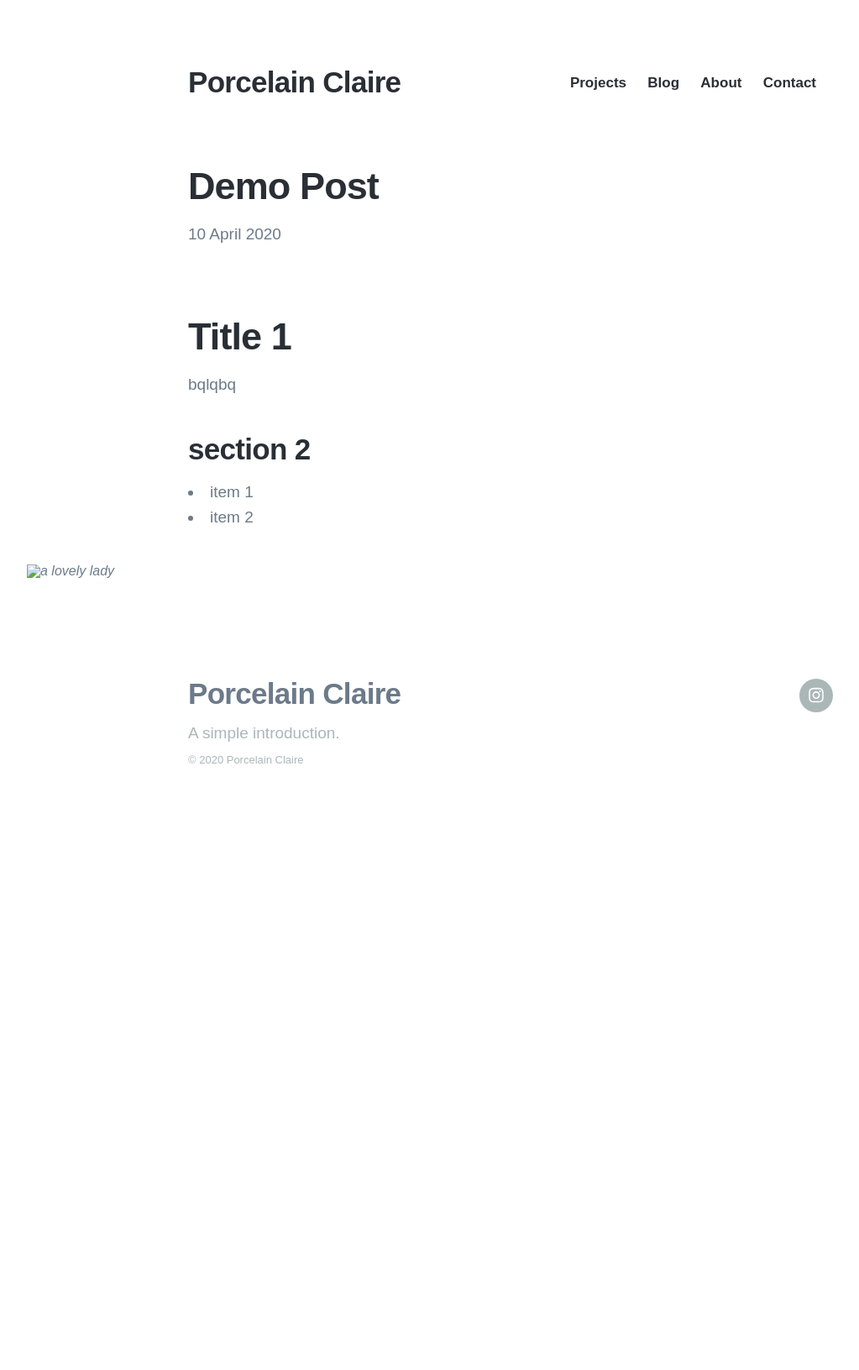
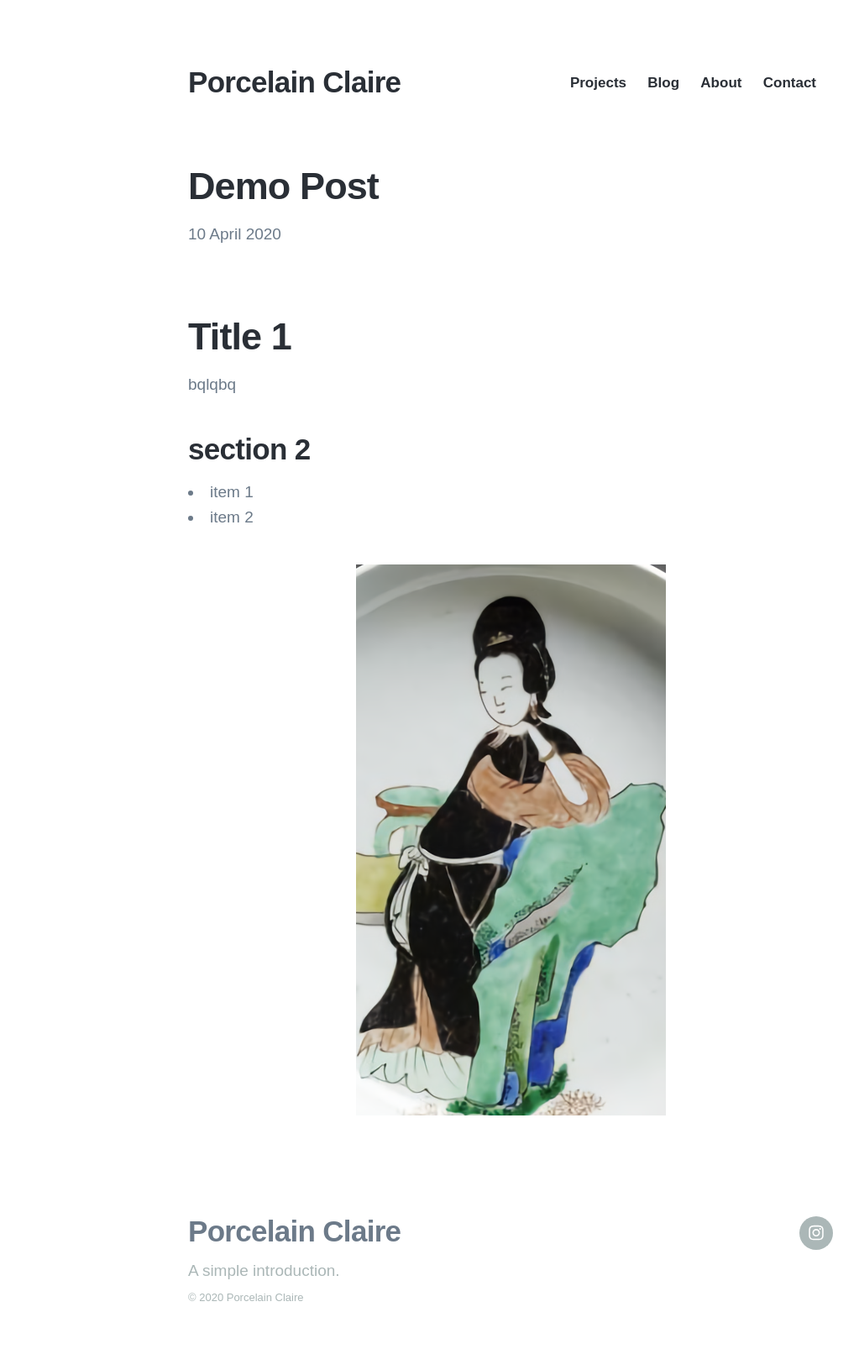
Before and after one commit to porcelainclaire/porcelainclaire.github.io, a Jekyll site: the page built from _posts/2020-04-10-test-post.md, in a window 1280 px wide. Shown: the whole page at 84% size, without its empty margins (32-1055 px from the left). Built offline with Jekyll 4.4.1, drawn with Linux system fonts in a browser that asks for light colours; nearby versions of some CDN libraries; some web fonts are replaced; before the commit the page ends 991 px from its top, so only the background shows below that.

Commit message:
Make picture show in the center
modified:   _sass/_reset.scss

```diff
--- a/_posts/2020-04-10-test-post.md
+++ b/_posts/2020-04-10-test-post.md
@@ -13,7 +13,7 @@ bqlqbq
 - item 1
 - item 2
 
-![a lovely lady](images/demo/14-501358_waifu2x_photo_noise3_scale_tta_1.png)
+![a lovely lady](/images/demo/14-501358_waifu2x_photo_noise3_scale_tta_1.png)
 
 <!--stackedit_data:
 eyJoaXN0b3J5IjpbLTE2OTQwODcyNzYsLTE2NTk4OTQyOSw4ND
--- a/_sass/_reset.scss
+++ b/_sass/_reset.scss
@@ -16,7 +16,7 @@ html { font-size: 100%; -webkit-overflow-scrolling: touch; -webkit-tap-highlight
 
 body { margin: 0; text-rendering: optimizeLegibility; }
 
-img { border: 0; -ms-interpolation-mode: bicubic; display: block;}
+img { border: 0; -ms-interpolation-mode: bicubic; display: block; margin-left: auto; margin-right: auto;}
 
 img, object, embed { max-width: 100%; height: auto; }
 
```
Also changed, not shown: images/folder1/14-501358_waifu2x_photo_noise3_scale_tta_1.png (added).
